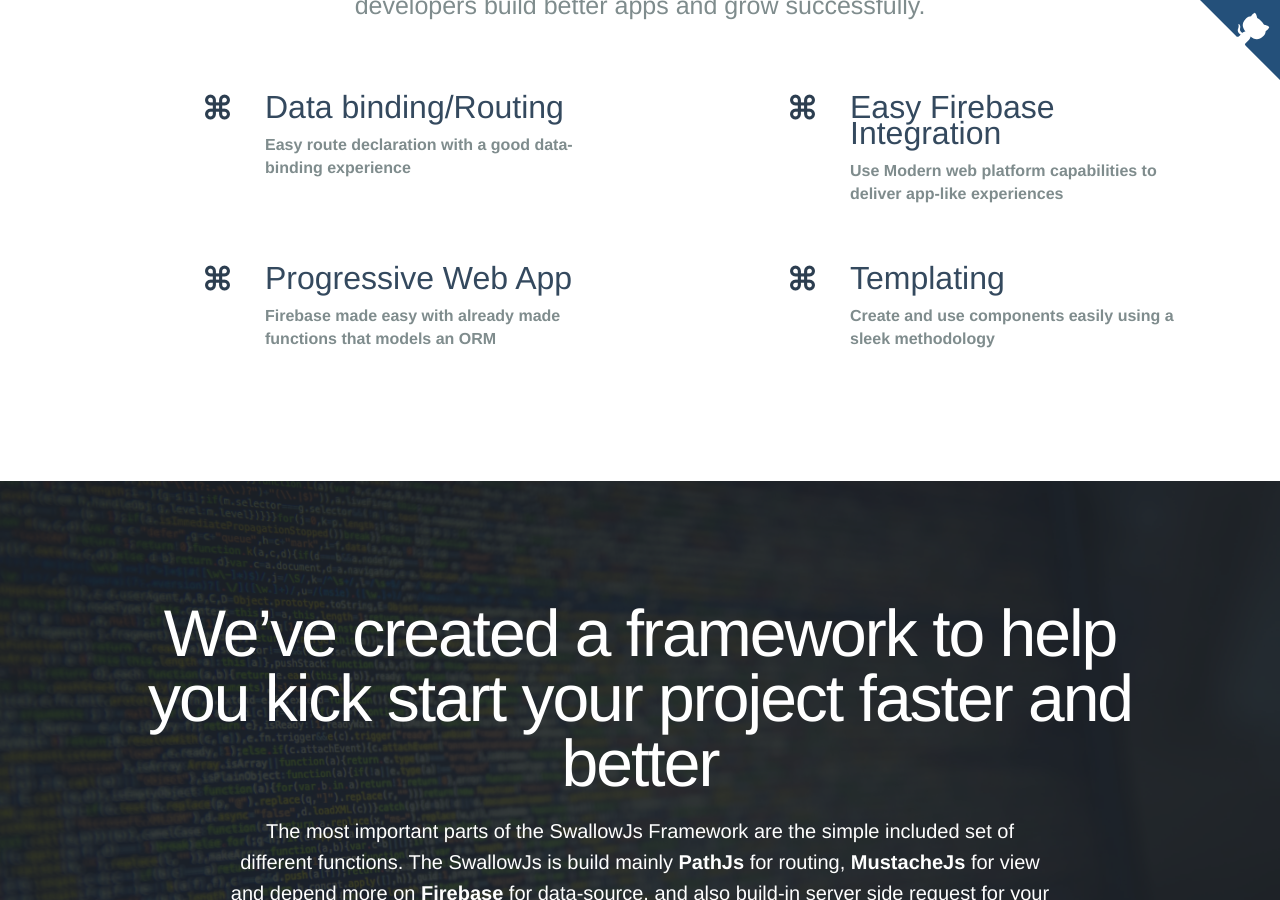
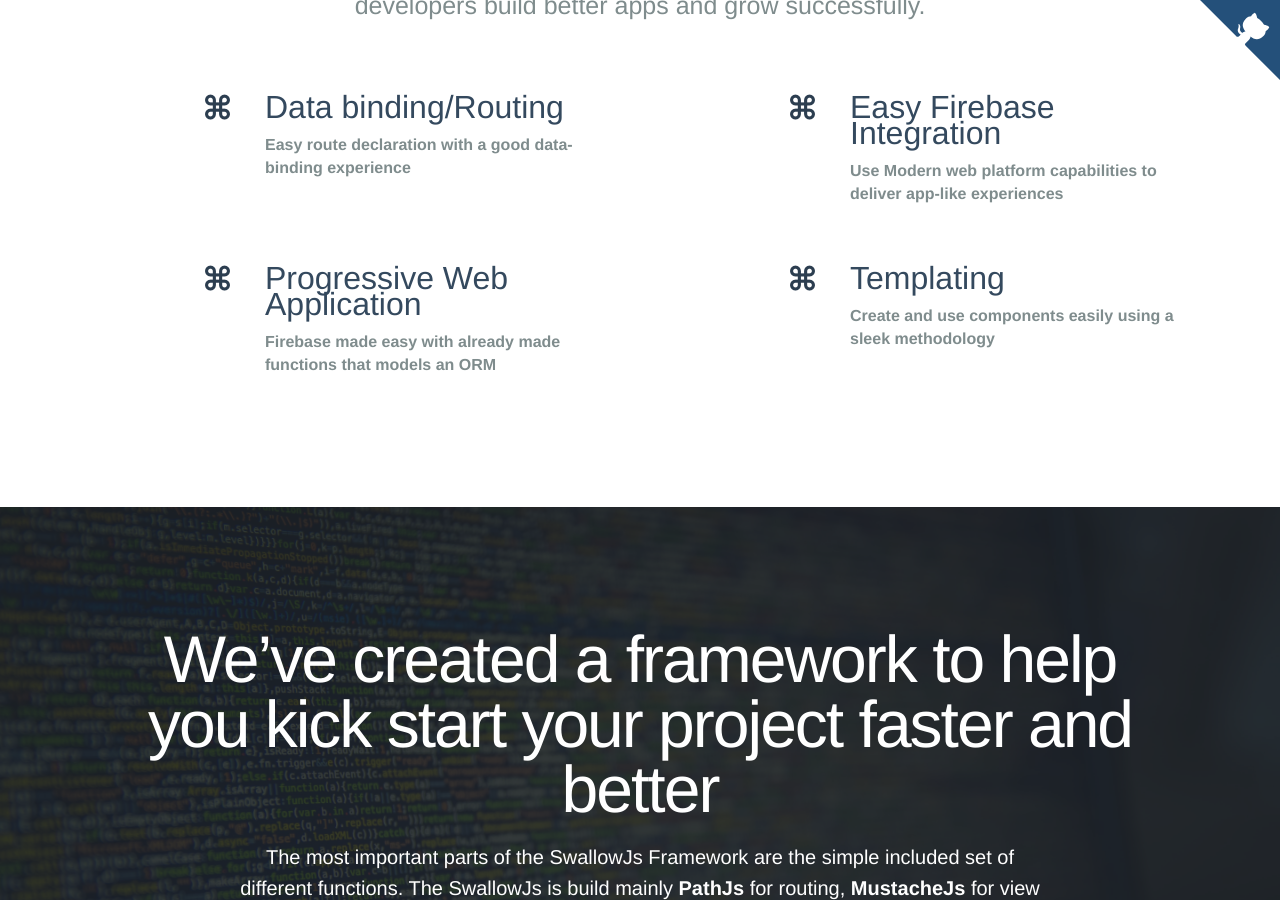
Before and after one commit to docs-swallowjs/docs-swallowjs.github.io, a Jekyll site: the page built from index.html, in a window 1280 px wide and 900 px high, scrolled down 1206 px. Built offline with Jekyll 4.4.1, drawn with Linux system fonts in a browser that asks for light colours.

Commit message:
modifying index page
Modifying index page

```diff
--- a/index.html
+++ b/index.html
@@ -70,12 +70,12 @@
         <div class="row features">
             <div class="col-sm-4 col-sm-offset-2">
                 <span class="fui-cmd"> </span>
-                <h6>Progressive Web App</h6>
+                <h6>Progressive Web Application</h6>
                 <p>Firebase made easy with already made functions that models an ORM</p>
             </div>
             <div class="col-sm-4 col-sm-offset-2">
                 <span class="fui-cmd"> </span>
-                <h6>Templating</h6>
+                <h6>Templating </h6>
                 <p>Create and use components easily using a sleek methodology</p>
             </div>
         </div>
```
Also changed, not shown: documentation-beta/views.html (line endings or trailing spaces).
